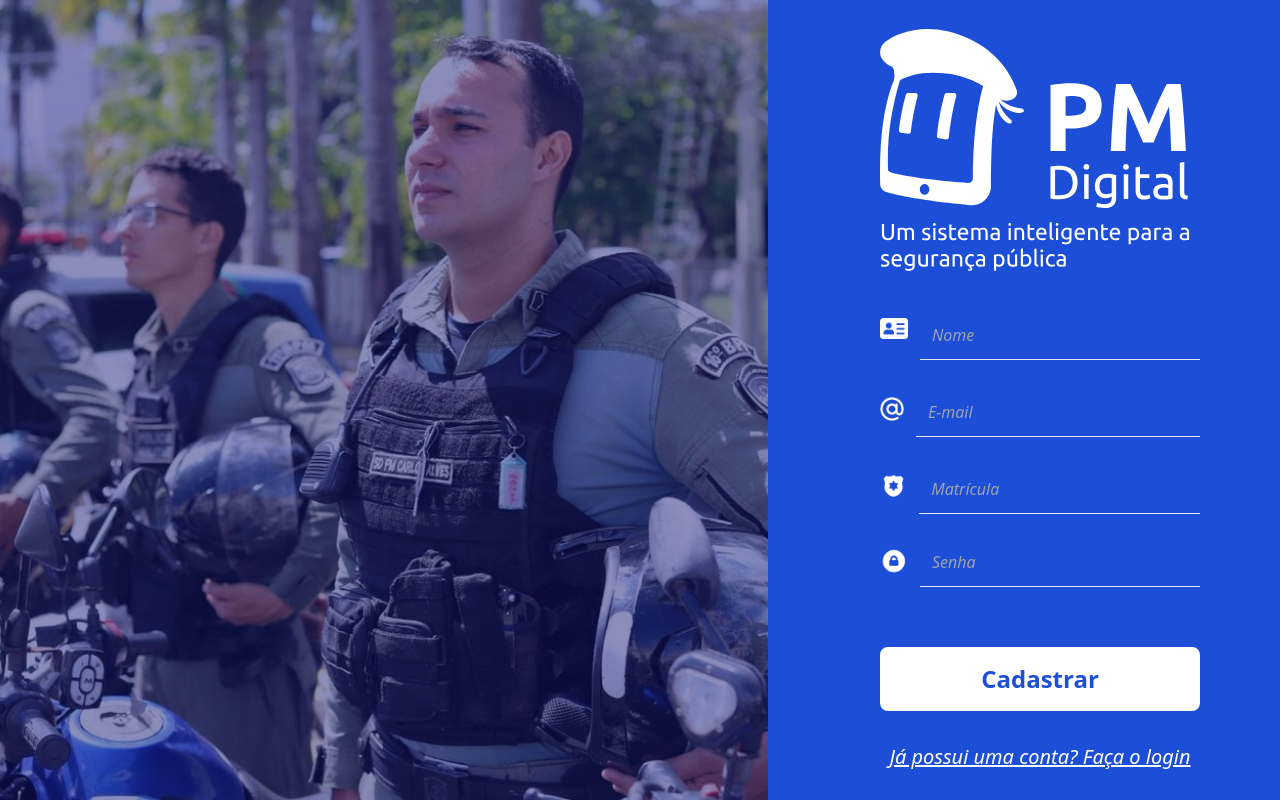
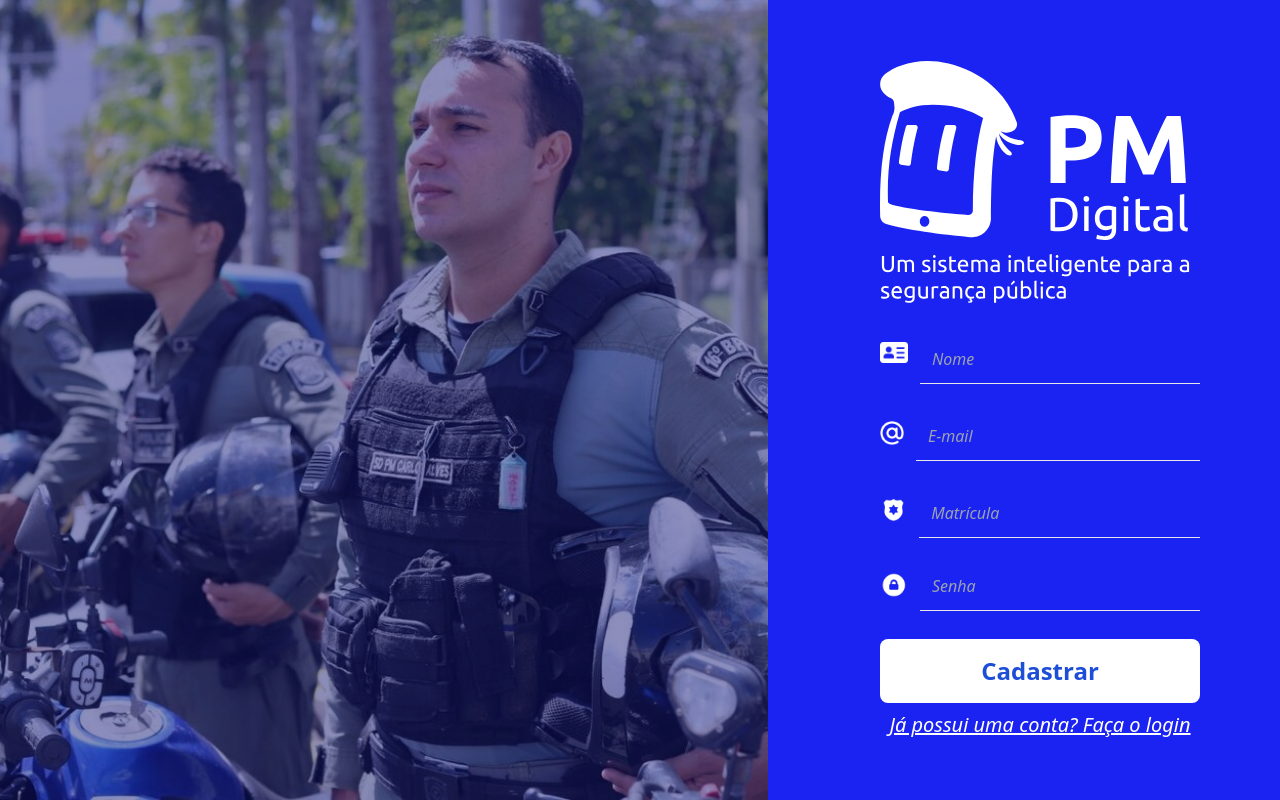
Before and after one commit to Company-FMG/pm-digital, a React (Vite) app in the folder frontend-gio/: page /register in a window 1280 px wide. Built offline with nearby package versions, Linux system fonts and the light colour scheme; no server answers.

Commit message:
Excessive scrollingin register adjusted.

```diff
--- a/frontend-gio/package.json
+++ b/frontend-gio/package.json
@@ -12,7 +12,7 @@
   },
   "dependencies": {
     "@react-google-maps/api": "^2.20.3",
-    "axios": "^1.7.2",
+    "axios": "^1.7.7",
     "react": "^18.3.1",
     "react-dom": "^18.2.0",
     "react-google-places-autocomplete": "^4.1.0",
@@ -33,7 +33,7 @@
     "eslint-plugin-react-hooks": "^4.6.0",
     "eslint-plugin-react-refresh": "^0.4.6",
     "postcss": "^8.4.38",
-    "tailwindcss": "^3.4.13",
+    "tailwindcss": "^3.4.15",
     "typescript": "^5.2.2",
     "vite": "^5.4.8"
   }
--- a/frontend-gio/src/routes/Register.tsx
+++ b/frontend-gio/src/routes/Register.tsx
@@ -50,8 +50,9 @@ export default function Register() {
     };
 
     return (
-        <main className="bg-blue-700 flex flex-col justify-center">
+        <main className="bg-bluemike flex flex-col justify-center h-screen overflow-hidden">
         <div className="flex mx-auto gap-0 sm:gap-8 lg:mx-0 px-12 lg:px-0 items-center lg:flex-row h-screen">
+
         <section className="justify-center">
           <Image
             src={policialbg}
@@ -59,14 +60,14 @@ export default function Register() {
             className="hidden lg:block object-cover lg:w-[36rem] xl:w-[48rem] 2xl:w-[65rem] h-screen brightness-75"
           />
         </section>
-            <section className="flex flex-col mx-auto items-end text-end justify-center bg-blue-700 text-white">
-            <div className="w-full max-w-md 2xl:max-w-lg px-4 lg:px-16 2xl:px-12 mx-auto my-auto">
+        <section className="flex flex-col mx-auto items-end text-end justify-center text-white">
+          <div className="w-full max-w-md 2xl:max-w-lg px-4 lg:px-16 2xl:px-12 mx-auto my-auto pb-10">
             <Image
               src={PMDigitalcomSlogan}
               alt="Logo"
-                className="w-auto"
+               className="w-48 sm:w-56 md:w-64 lg:w-72 xl:w-80 2xl:w-80 max-w-full mx-auto pt-10"
             />
-                <form className="pt-8" onSubmit={handleRegister}>
+                <form className="pt-6" onSubmit={handleRegister}>
 
                 <div className="mb-5 flex items-center gap-3">
                     <img src={iconName} alt="Nome" className="w-7 h-7" />
@@ -114,10 +115,10 @@ export default function Register() {
 
                 <button
                     type="submit"
-                    className="mt-10 p-4 w-full bg-white text-blue-700 text-2xl font-bold rounded-lg">
+                    className="mt-2 p-4 w-full bg-white text-blue-700 text-2xl font-bold rounded-lg">
                     Cadastrar
                 </button>
-                <div className="text-center mt-8">
+                <div className="text-center mt-2">
                     <a href="/" className="text-xl italic underline">Já possui uma conta? Faça o login</a>
                 </div>
                 </form>
```
Also changed, not shown: 1 other file (tests, documents, lock files or other folders). Lines whose indentation alone changed are shown as unchanged.
